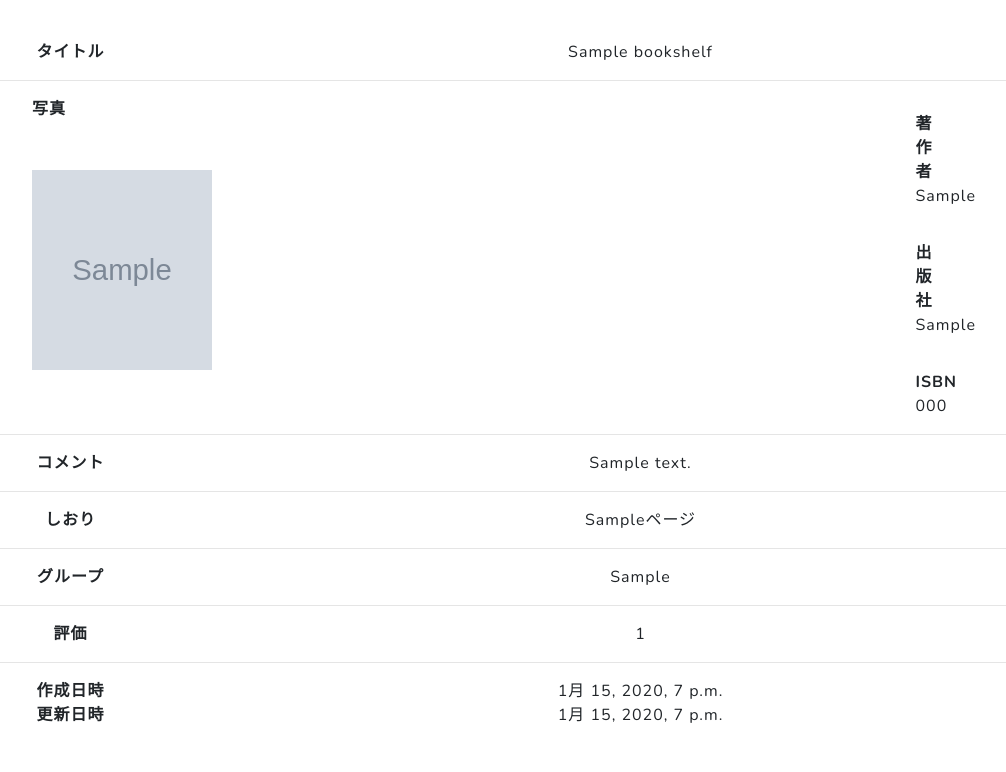
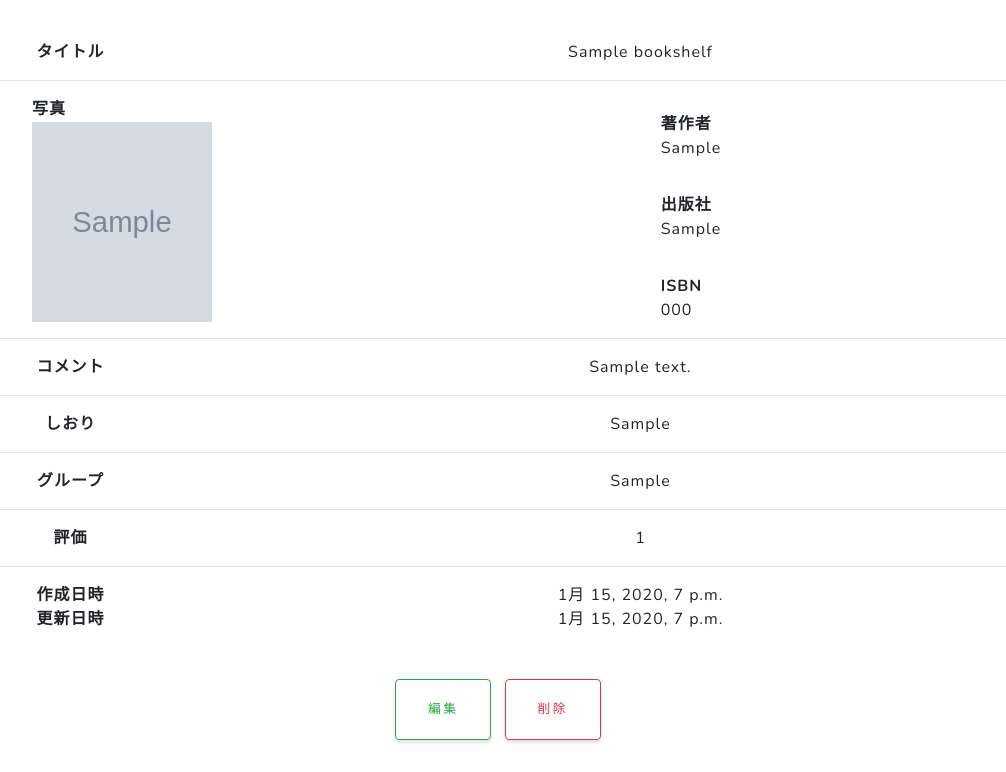
Before and after one commit to karm3104/private_bookshelf, a Django app: page /book-detail/1/ in a window 1280 px wide. Shown: the part 88-860 px from the top of the page, without its empty margins (142-1148 px from the left). Run offline with Django 3.2, Linux system fonts and the light colour scheme; a user stored in the database is signed in; tables that the repository leaves empty hold one stand-in row (values such as "Sample post"); grey boxes marked "Sample" are stand-in pictures; some libraries are stand-ins or nearby versions.

Commit message:
CSS変更分、画像不具合分コミット

```diff
--- a/private_bookshelf/bookshelf/forms.py
+++ b/private_bookshelf/bookshelf/forms.py
@@ -54,5 +54,4 @@ class BookshelfCreateForm(forms.ModelForm):
 
         self.fields['title'].widget.attrs['placeholder'] = '入力は必須です。'
         self.fields['auther'].widget.attrs['placeholder'] = '入力は必須です。'
-        self.fields['publisher'].widget.attrs['placeholder'] = '入力は必須です。'
         self.fields['evaluation'].widget.attrs['placeholder'] = '1から５の間で評価を入力してください。'
--- a/private_bookshelf/bookshelf/models.py
+++ b/private_bookshelf/bookshelf/models.py
@@ -16,7 +16,7 @@ class Bookshelf(models.Model):
     group = models.CharField(verbose_name="グループ", max_length= 100, default="None")
     readpage = models.CharField(verbose_name="しおり", default= "0ページ", max_length= 100)
     evaluation = models.IntegerField(verbose_name="評価", blank=True, null= True, validators=[MinValueValidator(1), MaxValueValidator(5)])
-    photo = models.ImageField(verbose_name="写真", default="defaults/noImage.jpg")
+    photo = models.ImageField(verbose_name="写真", blank=True, null= True)
     created_at = models.DateTimeField(verbose_name="作成日時", auto_now_add= True)
     updated_at = models.DateTimeField(verbose_name="更新日時", auto_now= True)
 
--- a/private_bookshelf/bookshelf/templates/book_detail.html
+++ b/private_bookshelf/bookshelf/templates/book_detail.html
@@ -19,19 +19,21 @@
         <hr>
         <div class="flexlistd">
             <div class="rowdetail">
-                <div class="col-6">
+                <div class="col-12">
                     <strong>写真</strong>
                 </div>
                 <div class="col-8">
                     {% if object.photo %}
-                        <img src="{{ object.photo.url }}" width="180" height="200/">
+                        <img src="{{ object.photo.url }}" width="180" height="200">
+                    {% else %}
+                        <img src="{% static '/assets/img/noImage.jpg' %}" width="180" height="200">
                     {% endif %}
                 </div>
             </div>
             <hr>
             <div class="flexlistdd">
                 <div class="rowr">
-                    <div class="col-6">
+                    <div class="col-12">
                         <strong>著作者</strong>
                     </div>
                     <div class="col-12">
@@ -42,7 +44,7 @@
                 <hr>
 
                 <div class="rowr">
-                    <div class="col-6">
+                    <div class="col-12">
                         <strong>出版社</strong>
                     </div>
                     <div class="col-12">
@@ -53,7 +55,7 @@
                 <hr>
 
                 <div class="rowr">
-                    <div class="col-6">
+                    <div class="col-12">
                         <strong>ISBN</strong>
                     </div>
                     <div class="col-12">
@@ -79,7 +81,7 @@
                     <strong>しおり</strong>
                 </div>
                 <div class="col-9">
-                    {{ object.readpage }}ページ
+                    {{ object.readpage }}
                 </div>
             </div>
 
--- a/private_bookshelf/bookshelf/templates/book_list.html
+++ b/private_bookshelf/bookshelf/templates/book_list.html
@@ -49,6 +49,8 @@
                                         </h5>
                                         {% if bookshelf.photo %}
                                             <img src="{{ bookshelf.photo.url }}" class="bookimg" height="100" width="80">
+                                        {% else %}
+                                            <img src="{% static '/assets/img/noImage.jpg' %}" height="100" width="80">
                                         {% endif %}
                                             <h5 class="post-meta">{{ bookshelf.group }}</h5>
                                     </div>
--- a/private_bookshelf/static/css/mystyle.css
+++ b/private_bookshelf/static/css/mystyle.css
@@ -83,7 +83,7 @@ footer {
     flex-direction: column;
     justify-content:center;
     margin-top: 15px;
-    margin-right: 80px;
+    margin-right: 30%;
     margin-left:80px;
 }
 /* bookdetailコメント欄、崩れ対応 */
```
Also changed, not shown: private_bookshelf/static/assets/img/noImage.jpg (renamed from private_bookshelf/media/defaults/noImage.jpg).
